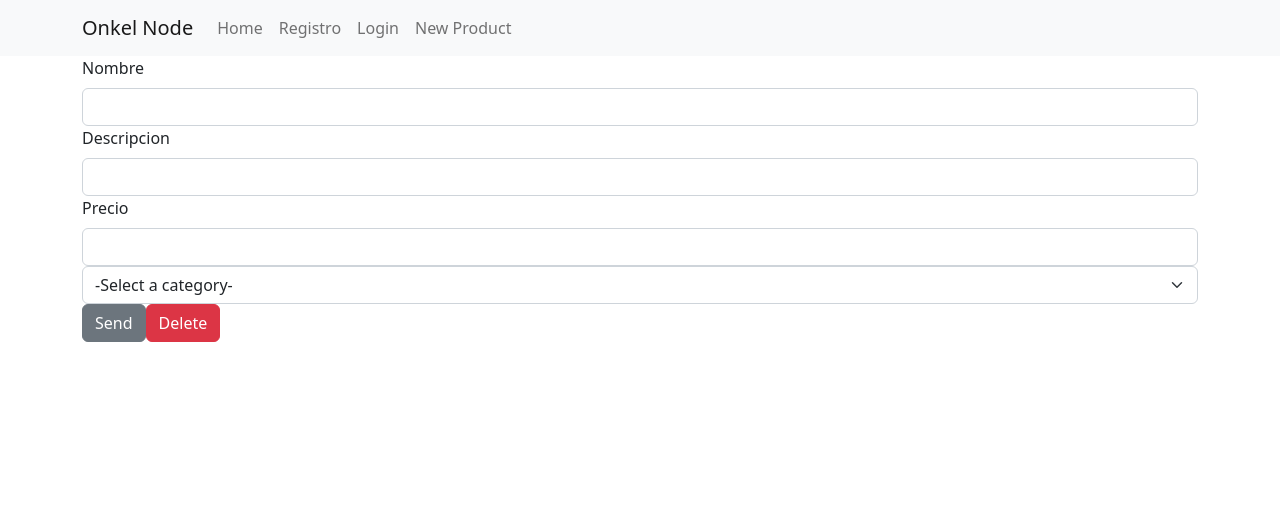
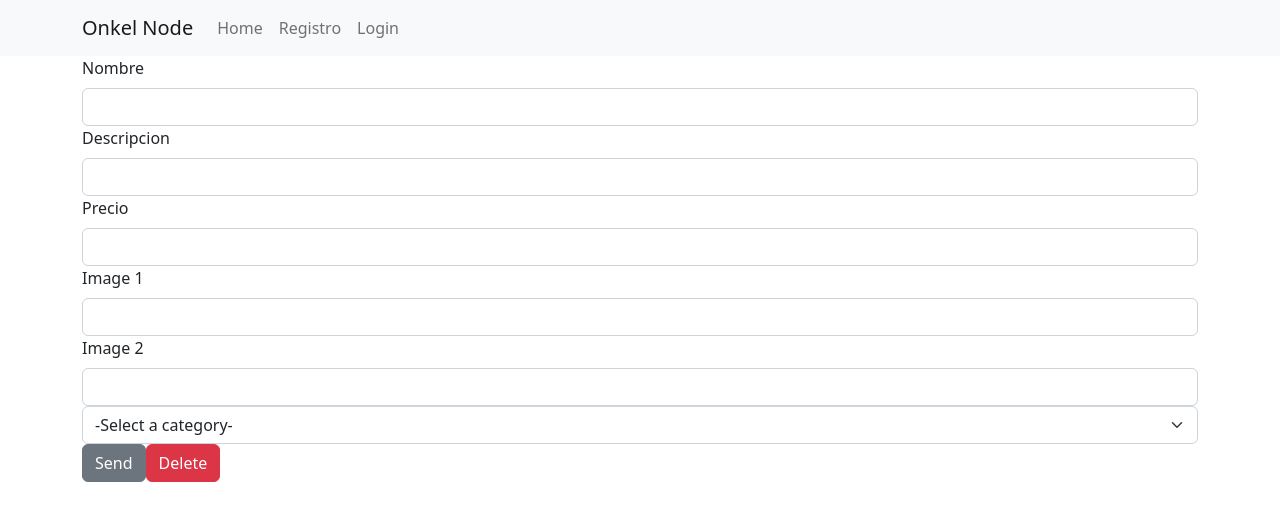
Before and after one commit to GuillermoBerlin/React_UTN_2, a React (Create React App) app: page /products/modifyproduct/1 in a window 1280 px wide. Shown: the top 520 px of the page. Built offline with nearby package versions, Linux system fonts and the light colour scheme; no server answers.

Commit message:
product images added

```diff
--- a/src/Components/Menu.js
+++ b/src/Components/Menu.js
@@ -33,12 +33,15 @@ export default function Menu() {
               }
 
               {context.userLogged &&
+              <>
               <Nav.Link onClick={() => {
                 removeTokenFromLocalStorage();
                 context.logoutUser();
               }}>Logout</Nav.Link>
+              <Nav.Link as={Link} to="/products/newproduct">New Product</Nav.Link>
+              </>
               }
-              <Nav.Link as={Link} to="/products/newproduct">New Product</Nav.Link>
+
             </Nav>
           </Navbar.Collapse>
         </Container>
--- a/src/Components/Producto.js
+++ b/src/Components/Producto.js
@@ -1,28 +1,44 @@
 import { Link } from "react-router-dom"
 import {Card, Button, Col} from 'react-bootstrap'
+import React, {useState, useEffect} from "react";
 
-export default function producto(props) {
+const styles = {
+  img: {
+      objectFit: "contain",
+      minHeight: "200px",
+      maxHeight: "200px",
 
-  const styles = {
-    img: {
-        objectFit: "contain",
-        minHeight: "200px",
-        maxHeight: "200px",
+  },
+}
 
-    },
+export default function Producto(props) {
+
+  const [showedImage, setShowedImage] = useState(props.thumbnail)
+
+
+
+useEffect(() => {
+  setShowedImage(props.thumbnail);
+}, [props.thumbnail])
+
+const handleMouseEnter = e => {
+  setShowedImage(props.thumbnail2);
+}
+
+const handleMouseLeave = e => {
+  setShowedImage(props.thumbnail);
 }
 
   return (
     <>
     <Col>
-    <Card style={{ width: '18rem' }}>
-      <Card.Img style={styles.img} variant="top" src="holder.js/100px180" />
+    <Card className="border-0 border-bottom m-4" style={{ width: '18rem' }}>
+    <Link to={"/products/"+props.id}><Card.Img className="fluid text-center" variant="top" src={showedImage} style={styles.img} onMouseEnter={handleMouseEnter} onMouseLeave={handleMouseLeave}/></Link>
       <Card.Body>
         <Card.Title>{props.name}</Card.Title>
         <Card.Text>{props.category}</Card.Text>
         <Card.Text>{props.description}</Card.Text>
         <Card.Title>{props.price}€</Card.Title>
-        <Button variant="secondary" as={Link} to={"./products/"+props.id}>See more</Button>
         <Button variant="secondary" as={Link} to={"./products/modifyproduct/"+props.id}>Edit</Button>
       </Card.Body>
     </Card>
--- a/src/Components/Productos.js
+++ b/src/Components/Productos.js
@@ -37,7 +37,10 @@ export default function Productos() {
         category={producto.category.name}
         price={producto.price}
         description={producto.description}
+        thumbnail={producto.thumbnail}
+        thumbnail2={producto.thumbnail2}
         id={producto._id}/>
+
       ))}
     </Row>
     </>
--- a/src/Pages/ModifyProduct.js
+++ b/src/Pages/ModifyProduct.js
@@ -19,6 +19,8 @@ export default function NewProduct() {
       setValue('price', data.price);
       setValue('description', data.description);
       setValue('category', data.category);
+      setValue('thumbnail', data.thumbnail);
+      setValue('thumbnail2', data.thumbnail2);
 
     } catch (error) {
       console.error(error);
@@ -85,6 +87,16 @@ export default function NewProduct() {
           <Form.Control type='text' {...register('price', { required: true })}  />
           {errors.price && <p>Please insert a price.</p>}
         </Form.Group>
+        <Form.Group>
+          <Form.Label>Image 1</Form.Label>
+          <Form.Control type='text' {...register('thumbnail', { required: true })}  />
+          {errors.thumbnail && <p>Please insert an URL.</p>}
+        </Form.Group>
+        <Form.Group>
+          <Form.Label>Image 2</Form.Label>
+          <Form.Control type='text' {...register('thumbnail2', { required: true })}  />
+          {errors.thumbnail2 && <p>Please insert an URL.</p>}
+        </Form.Group>
         <Form.Select aria-label="Default select example" {...register('category', { required: true })} defaultValue={null}>
           <option value="">-Select a category-</option>
           <option value="64296fbbd8baa8bf02a0e072">Chairs</option>
--- a/src/Pages/NewProduct.js
+++ b/src/Pages/NewProduct.js
@@ -44,6 +44,17 @@ export default function NewProduct() {
           <Form.Control type='text' {...register('price', { required: true })}  />
           {errors.price && <p>Please insert a price.</p>}
         </Form.Group>
+        <Form.Group>
+          <Form.Label>Image 1</Form.Label>
+          <Form.Control type='text' {...register('thumbnail', { required: true })}  />
+          {errors.thumbnail && <p>Please insert an URL</p>}
+        </Form.Group>
+        <Form.Group>
+          <Form.Label>Image 2</Form.Label>
+          <Form.Control type='text' {...register('thumbnail2', { required: true })}  />
+          {errors.thumbnail2 && <p>Please insert an URL</p>}
+        </Form.Group>
+
         <Form.Select aria-label="Default select example" {...register('category', { required: true })} defaultValue={null}>
           <option value="">-Select a category-</option>
           <option value="64296fbbd8baa8bf02a0e072">Chairs</option>
```
